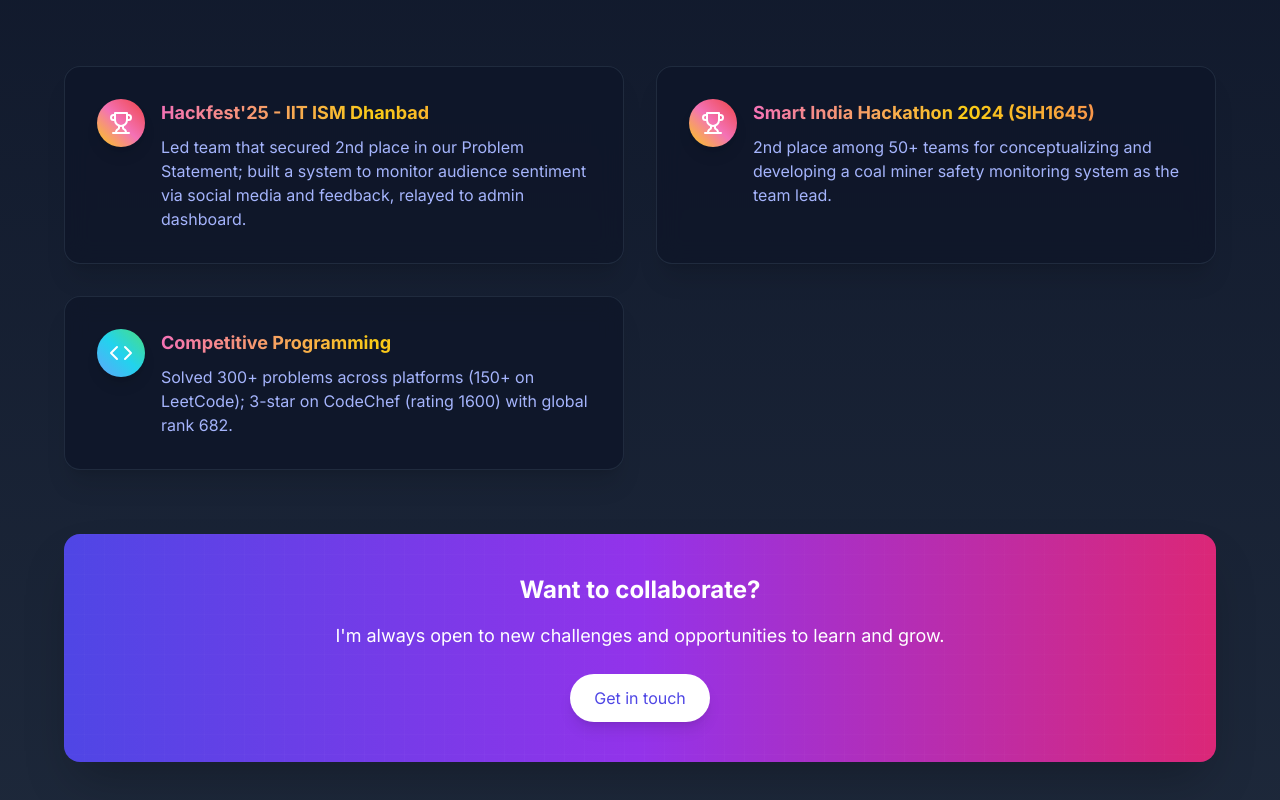
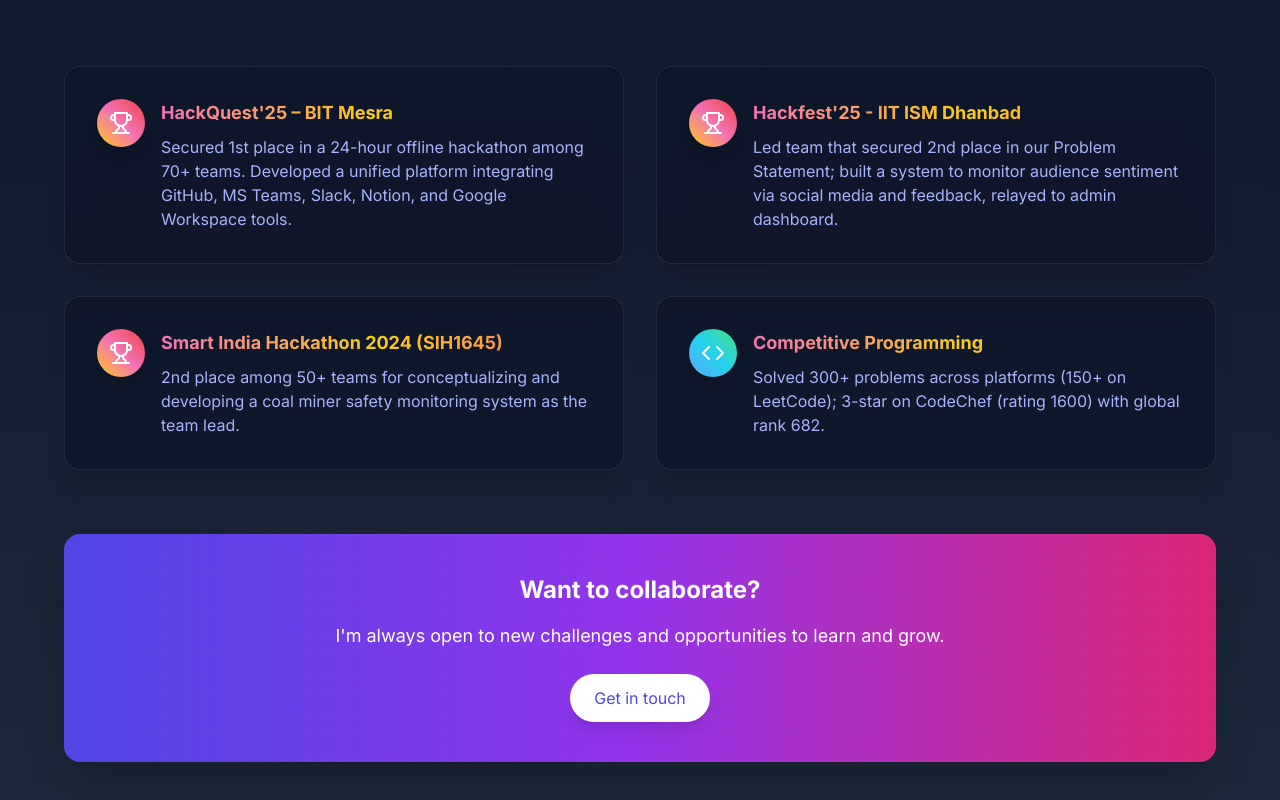
Before and after one commit to divyaanshupal/Portfolio, a React (Vite) app: page / in a window 1280 px wide. Shown: the part 6574-7374 px from the top of the page. Built offline with nearby package versions, Linux system fonts and the light colour scheme.

Commit message:
updated the achievemet section

```diff
--- a/src/components/Achievements.tsx
+++ b/src/components/Achievements.tsx
@@ -13,6 +13,11 @@ const Achievements: React.FC = () => {
   const sectionRef = useRef<HTMLElement>(null);
 
   const achievements: Achievement[] = [
+    {
+      title: 'HackQuest\'25 – BIT Mesra',
+      description: 'Secured 1st place in a 24-hour offline hackathon among 70+ teams. Developed a unified platform integrating GitHub, MS Teams, Slack, Notion, and Google Workspace tools.',
+      icon: 'trophy'
+    },
     {
       title: 'Hackfest\'25 - IIT ISM Dhanbad',
       description: 'Led team that secured 2nd place in our Problem Statement; built a system to monitor audience sentiment via social media and feedback, relayed to admin dashboard.',
```
